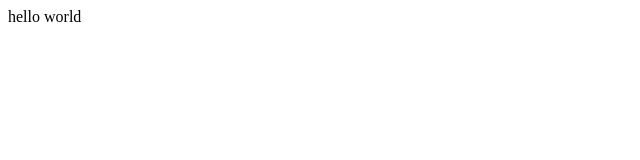
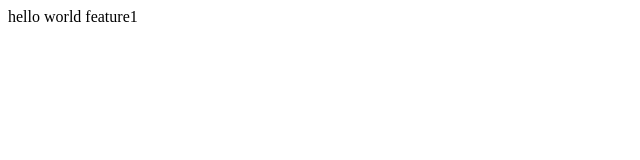
Before and after one commit to sainatharjun/iscGit, a plain HTML site: page index.html in a window 1280 px wide. Shown: the full height of the page, 0-640 px from the left. Drawn offline with Linux system fonts and the light colour scheme.

Commit message:
commit 2

```diff
--- a/index.html
+++ b/index.html
@@ -1,5 +1,6 @@
 <html>
 <body>
 hello world
+feature1
 </body>
 </html>
```
